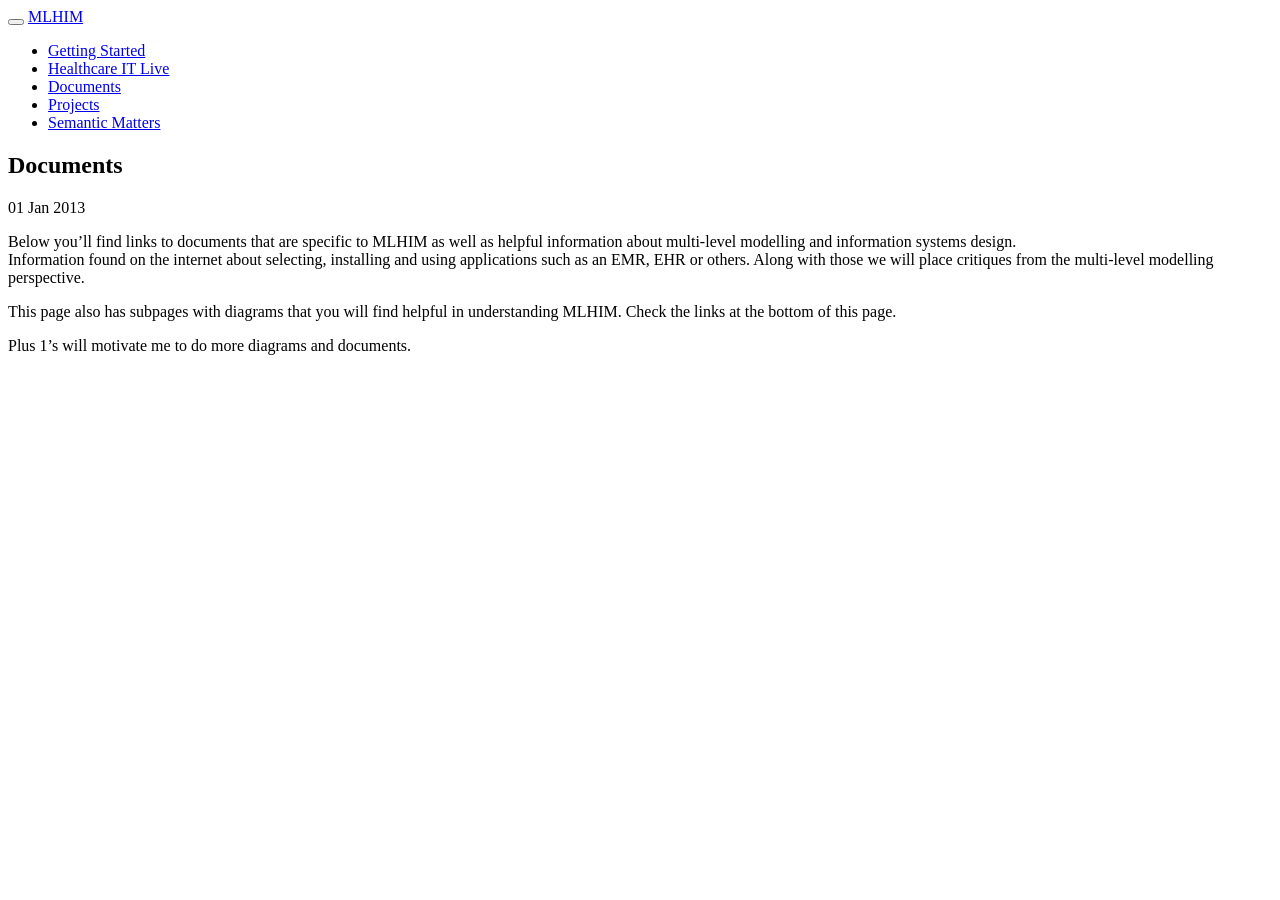
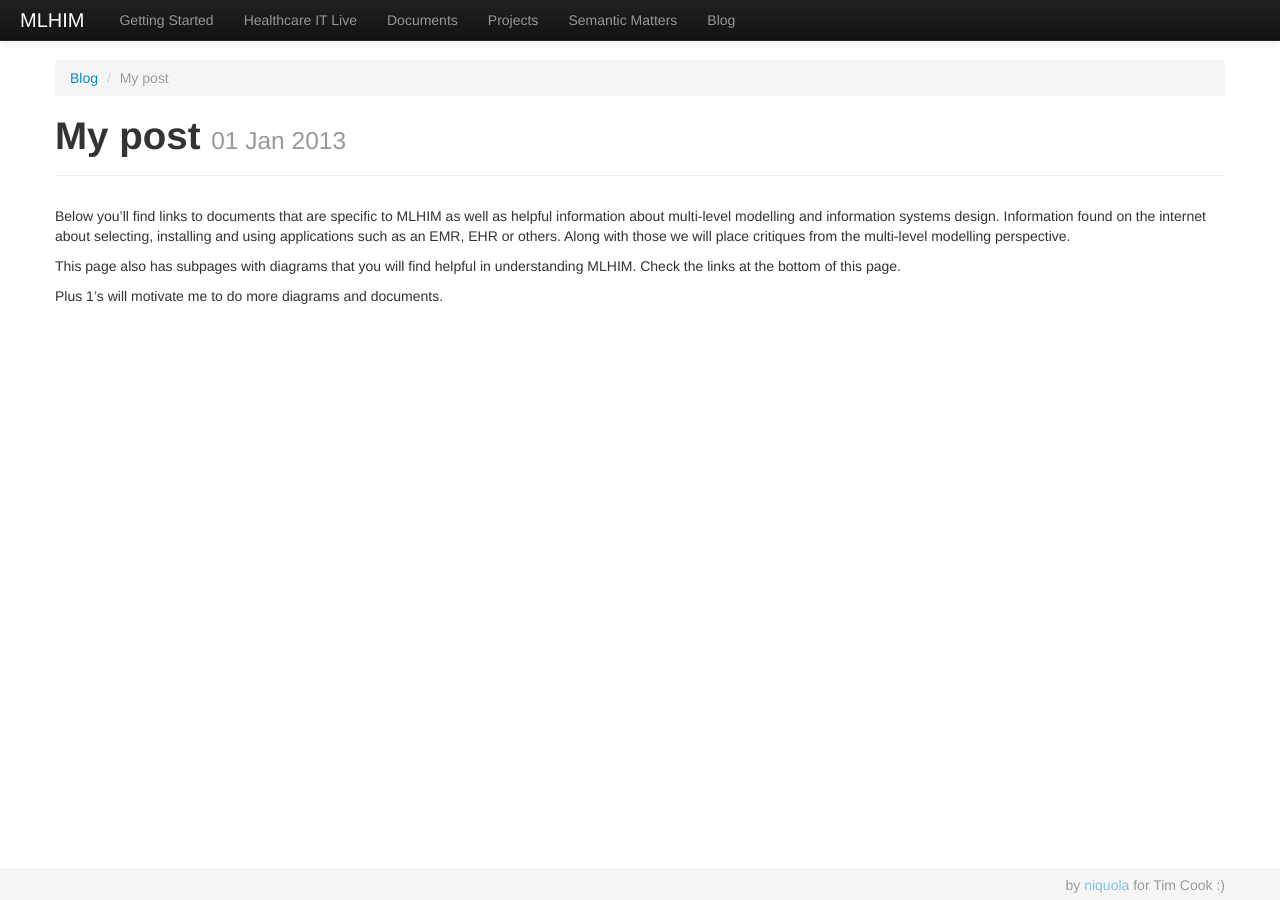
Before and after one commit to leanderdulac/mlhim.github.io, a Jekyll site: the page built from _posts/2013-01-01-documents.markdown, in a window 1280 px wide. Built offline with Jekyll 4.4.1, drawn with Linux system fonts in a browser that asks for light colours; nearby versions of some CDN libraries; library files that are not in the unit come from our copies.

Commit message:
update readme add posts

```diff
--- a/_layouts/default.html
+++ b/_layouts/default.html
@@ -8,8 +8,8 @@
     <meta name="author" content="">
 
     <!-- Le styles -->
-    <link href="css/bootstrap.css" rel="stylesheet">
-    <link href="css/mlhim.css" rel="stylesheet">
+    <link href="/css/bootstrap.css" rel="stylesheet">
+    <link href="/css/mlhim.css" rel="stylesheet">
 
     <!-- HTML5 shim, for IE6-8 support of HTML5 elements -->
     <!--[if lt IE 9]>
@@ -44,14 +44,20 @@
 	      <li><a href="documents.html">Documents</a></li>
 	      <li><a href="projects.html">Projects</a></li>
 	      <li><a href="semantics-matters.html">Semantic Matters</a></li>
+	      <li><a href="posts.html">Blog</a></li>
 	    </ul>
 	  </div><!--/.nav-collapse -->
 	</div>
       </div>
     </div>
     {{ content }}
-    <script src="js/jquery.js"></script>
-    <script src="js/bootstrap.min.js"></script>
-    <script src="js/mlhim.js"></script>
+    <div id="footer">
+      <div class="container">
+	by <a href="https://github.com/niquola">niquola</a> for Tim Cook :)
+      </div>
+    </div>
+    <script src="/js/jquery.js"></script>
+    <script src="/js/bootstrap.min.js"></script>
+    <script src="/js/mlhim.js"></script>
   </body>
 </html>
--- a/_layouts/post.html
+++ b/_layouts/post.html
@@ -1,9 +1,15 @@
 ---
 layout: default
 ---
-<h2>{{ page.title }}</h2>
-<p class="meta">{{ page.date | date_to_string }}</p>
-
-<div class="post">
-{{ content }}
+<div class="container">
+  <ul class="breadcrumb">
+    <li><a href="/posts.html">Blog</a> <span class="divider">/</span></li>
+    <li class="active">{{page.title}}</li>
+  </ul>
+  <div class="page-header">
+    <h1> {{page.title}}
+      <small>{{ page.date | date_to_string }}</small>
+    </h1>
+  </div>
+  {{ content }}
 </div>
--- a/_posts/2013-01-01-documents.markdown
+++ b/_posts/2013-01-01-documents.markdown
@@ -1,6 +1,6 @@
 ---
 layout: post
-title:  "Documents"
+title:  "My post"
 ---
 
 Below you'll find links to documents that are specific
--- a/css/mlhim.css
+++ b/css/mlhim.css
@@ -2,7 +2,7 @@
 -------------------------------------------------- */
 body {
   padding-top: 60px;
-  padding-bottom: 40px;
+  padding-bottom: 100px;
 }
 .sidebar-nav {
   padding: 9px 0;
@@ -202,3 +202,17 @@ body {
   }
 
 }
+#footer {
+  position: fixed;
+  bottom: 0;
+  padding: 5px;
+  border-top: 1px solid #ddd;
+  left: 0;
+  right: 0;
+  background-color: #eee;
+  opacity: 0.5;
+  text-align: right;
+}
+#footer:hover {
+  opacity: 1;
+}
```
Also changed, not shown: README.markdown (added, +18 -0 lines), posts.html (added, +11 -0 lines), README.md (deleted).
